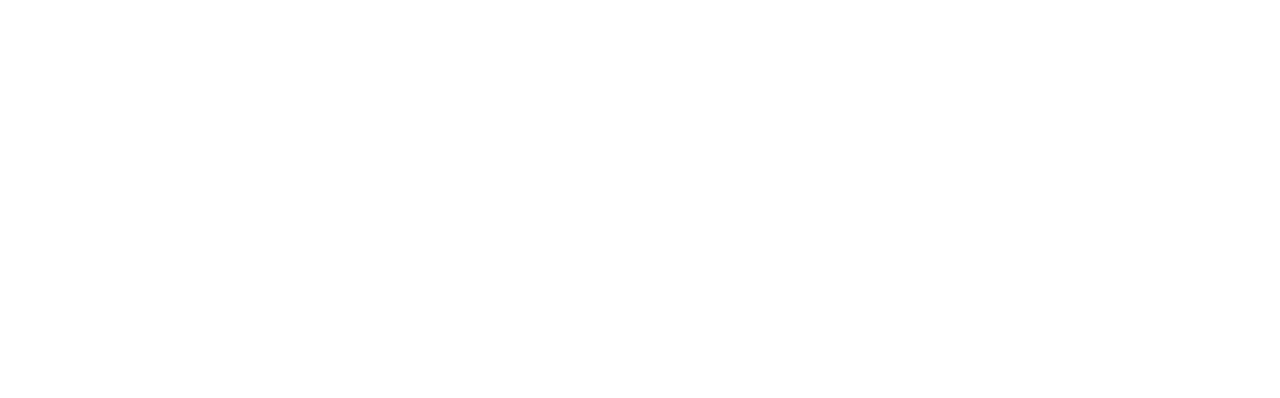
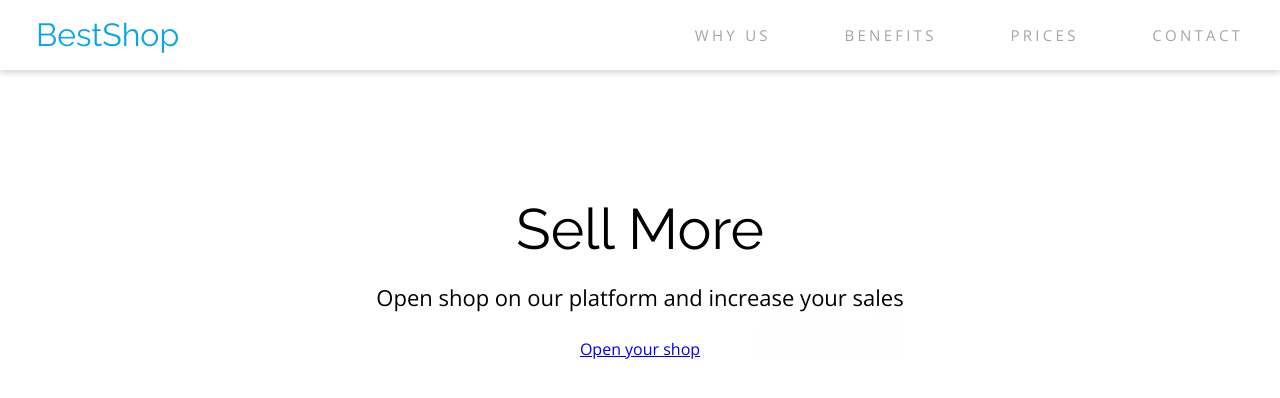
Before and after one commit to LukaszGost/BestShop, a plain HTML site: page index.html in a window 1280 px wide. Drawn offline with nearby package versions, Linux system fonts and the light colour scheme.

Commit message:
Files added

```diff
--- a/css/style.css
+++ b/css/style.css
@@ -0,0 +1,102 @@
+:root {
+    --main_color: #FFFFFF;
+    --secondary-color: #08A6E4;
+    --main-font-color: #000000;
+    --secondary-font-color: #A5A5A5;
+    --main-bg-color: #FFFFFF;
+    --secondary-bg-color: #F7F7F7;
+}
+
+* {
+    box-sizing: border-box;
+}
+
+body {
+    font-family: 'Open Sans', 'Raleway', sans-serif;
+    /*font-family: 'Raleway', sans-serif;*/
+
+}
+
+.header {
+    max-width: 1352px;
+}
+
+.nav {
+    box-shadow: 0px 3px 6px #00000029;
+}
+
+.nav .container {
+    display: flex;
+    justify-content: space-between;
+    flex-direction: row;
+    height: 70px;
+
+}
+
+.container {
+    display: flex;
+    justify-content: left;
+    align-items: center;
+    margin-left: 36px;
+    /*margin-top: 16px;*/
+    height: 70px;
+    font-size: 32px;
+    font-family: 'Raleway', sans-serif;
+    color: var(--secondary-color);
+
+}
+
+.nav_menu {
+    display: flex;
+    width: 50%;
+    justify-content: space-around;
+    font-family: 'Open Sans', sans-serif;
+    /*padding: 1em 1em;*/
+    font-size: 15px;
+    color: var(--secondary-font-color);
+    letter-spacing: 3.28px;
+    margin-left: 2em;
+}
+
+/*co zrobić aby border się zaznaczał */
+.nav .nav__menu__item:hover {
+    color: var(--main-font-color);
+    border-bottom: 4px solid #08A6E4;
+
+}
+
+/*Section section_opening*/
+
+.main {
+    max-width: 1352px;
+    display: flex;
+    justify-content: center;
+}
+
+.section_opening {
+    display: flex;
+    flex-direction: column;
+    justify-content: center;
+    align-items: center;
+    margin-top: 130px;
+    background: url("../images/Background.png");
+    color: var(--main-font-color);
+}
+
+.title_section_opening {
+
+    font-size: 57px;
+    font-family: 'Raleway', sans-serif;
+    padding-bottom: 0.5em;
+}
+
+.paragraph_section_opening {
+    font-size: 22px;
+    font-family: 'Open Sans', sans-serif;
+    padding-bottom: 1.5em;
+}
+
+.cta {
+    width: 440px;
+
+}
--- a/index.html
+++ b/index.html
@@ -5,9 +5,48 @@
     <meta name="viewport"
           content="width=device-width, user-scalable=no, initial-scale=1.0, maximum-scale=1.0, minimum-scale=1.0">
     <meta http-equiv="X-UA-Compatible" content="ie=edge">
-    <title>Document</title>
+    <link href="https://fonts.googleapis.com/css?family=Open+Sans:300,400,700|Raleway:300,400,700,800&amp;display=swap&amp;subset=latin-ext"
+          rel="stylesheet">
+    <link rel="stylesheet" href="./css/reset.css">
+    <link rel="stylesheet" href="./css/style.css">
+    <title>BestShop</title>
 </head>
 <body>
 
+<header class="header">
+    <nav class="nav">
+        <div class="container">
+            <div class="logo">BestShop</div>
+
+
+            <ul class="nav_menu">
+                <li class="nav__menu__item">WHY US</li>
+                <li class="nav__menu__item">BENEFITS</li>
+                <li class="nav__menu__item">PRICES</li>
+                <li class="nav__menu__item">CONTACT</li>
+            </ul>
+        </div>
+    </nav>
+</header>
+
+<main class="main">
+    <div class="section_opening">
+        <h1 class="title_section_opening">Sell More</h1>
+        <p class="paragraph_section_opening">Open shop on our platform and increase your sales</p>
+        <div class="button_section_opening_">
+            <a href="#" class="cta">Open your shop</a>
+        </div>
+    </div>
+    <!--    <div class="section_stats"></div>-->
+    <!--    <div class="section_benefits"></div>-->
+    <!--    <div class="section_pricelist"></div>-->
+    <!--    <div class="section_forms"></div>-->
+</main>
+
+<!--<footer>-->
+<!--    <div class="logo_footer">BestShop</div>-->
+<!--    <div class="copyright">© 2019 BestShop LTD, All Rights Reserved</div>-->
+<!--</footer>-->
+
 </body>
 </html>
```
